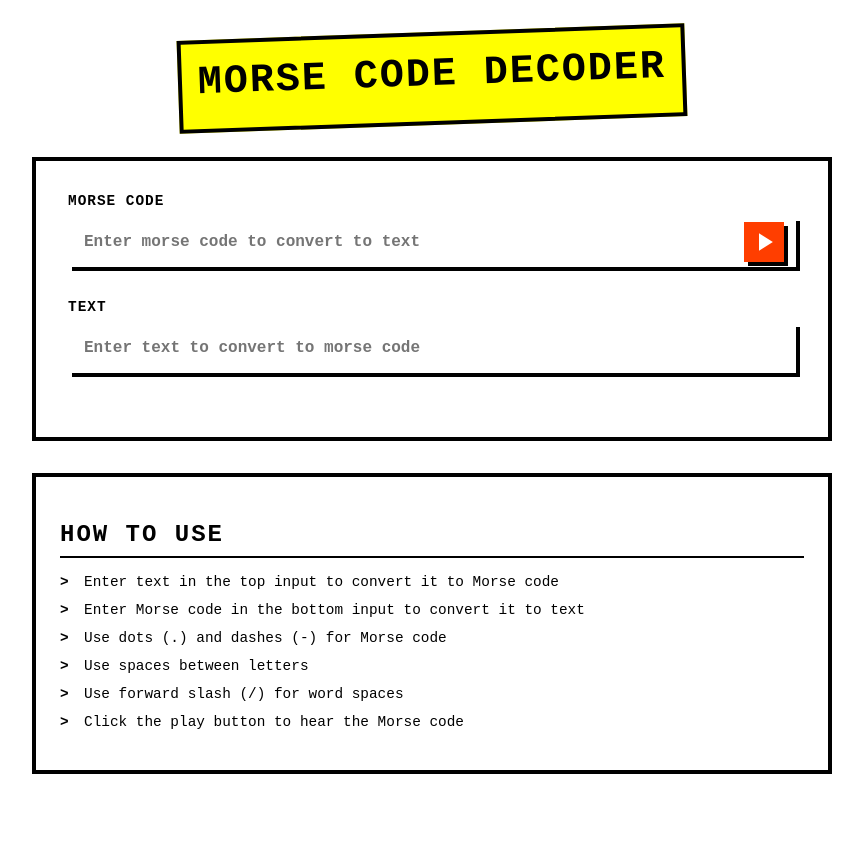
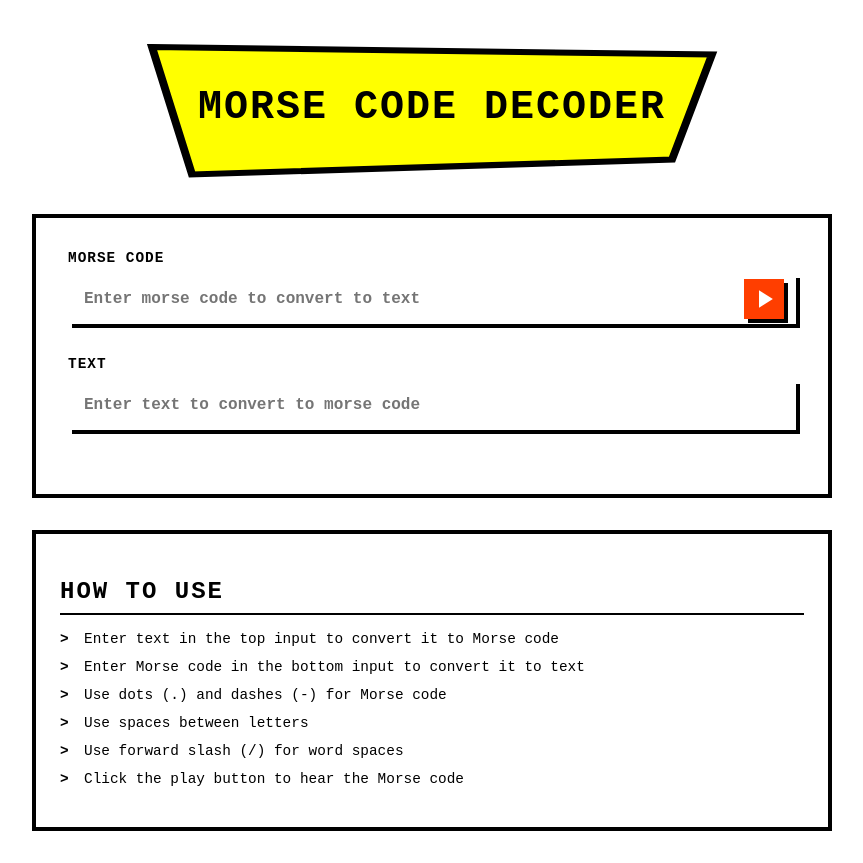
Before and after one commit to slawinski/morse-code, a SvelteKit app: page / in a window 1280 px wide. Shown: the whole page, without its empty margins (208-1071 px from the left). Before the commit the page ends 806 px from the top, so only its background shows below. Built offline with nearby package versions, Linux system fonts and the light colour scheme.

Commit message:
change the shape

```diff
--- a/src/routes/+page.svelte
+++ b/src/routes/+page.svelte
@@ -81,7 +81,10 @@
 </script>
 
 <main class="container">
-    <div class="header-board">
+    <div class="header-container">
+        <svg class="header-shape" viewBox="0 0 300 100" preserveAspectRatio="none">
+            <path d="M10,10 L290,15 L270,85 L30,95 Z" fill="#ffff00" stroke="#000000" stroke-width="4"/>
+        </svg>
         <h1>Morse Code Decoder</h1>
     </div>
 
@@ -170,26 +173,36 @@
         z-index: -1;
     }
 
-    .header-board {
+    .header-container {
         position: relative;
         display: block;
         margin: 0 auto 2rem auto;
-        padding: 1rem;
-        background: #ffff00;
-        border: 4px solid #000000;
-        transform: rotate(-2deg);
-        transform-origin: center;
-        width: fit-content;
+        width: 600px;
+        height: 150px;
+    }
+
+    .header-shape {
+        position: absolute;
+        top: 0;
+        left: 0;
+        width: 100%;
+        height: 100%;
     }
 
     h1 {
+        position: relative;
         text-align: center;
         color: #000000;
         margin: 0;
         font-size: 2.5rem;
         text-transform: uppercase;
         letter-spacing: 2px;
-        padding-bottom: 0.5rem;
+        padding: 0;
+        z-index: 1;
+        display: flex;
+        align-items: center;
+        justify-content: center;
+        height: 100%;
     }
 
     .converter {
```
